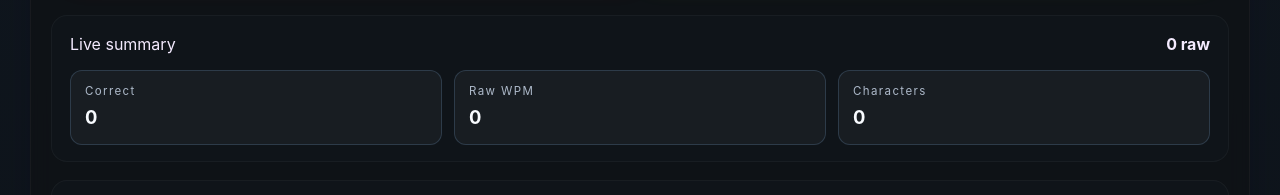
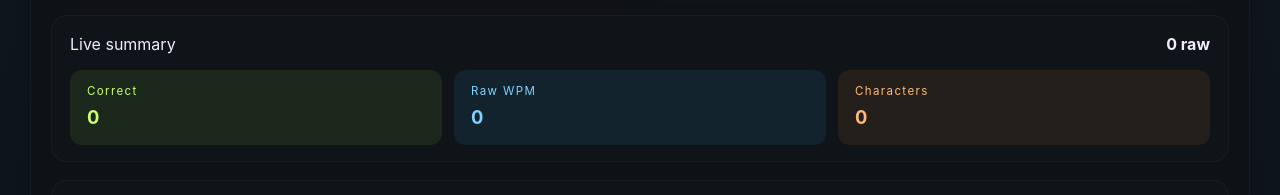
Before and after one commit to Zestojomoc/KEYBOARDTYPE, a React (Vite) app: page / in a window 1280 px wide. Shown: the part 812-1007 px from the top of the page. Built offline with nearby package versions, Linux system fonts and the light colour scheme.

Commit message:
Add color accents to live summary

```diff
--- a/src/App.css
+++ b/src/App.css
@@ -320,14 +320,40 @@
   gap: 12px;
 }
 
-.summary-grid div {
+.summary-grid .summary-metric {
   display: flex;
   flex-direction: column;
   gap: 4px;
-  background: rgba(255, 255, 255, 0.04);
-  border: 1px solid rgba(147, 197, 253, 0.18);
+  border: 1px solid transparent;
+  border-left-width: 3px;
   border-radius: 12px;
   padding: 12px 14px;
+}
+
+.summary-correct {
+  background: rgba(168, 237, 69, 0.09);
+  border-color: rgba(168, 237, 69, 0.24);
+  color: #c9ff76;
+}
+
+.summary-speed {
+  background: rgba(56, 189, 248, 0.09);
+  border-color: rgba(56, 189, 248, 0.24);
+  color: #7dd3fc;
+}
+
+.summary-characters {
+  background: rgba(251, 146, 60, 0.09);
+  border-color: rgba(251, 146, 60, 0.24);
+  color: #fdba74;
+}
+
+.summary-grid .summary-metric span {
+  color: currentColor;
+}
+
+.summary-grid .summary-metric strong {
+  color: currentColor;
 }
 
 .summary-grid span,
--- a/src/App.tsx
+++ b/src/App.tsx
@@ -417,15 +417,15 @@ function App() {
           <strong>{Math.round(rawWpm)} raw</strong>
         </div>
         <div className="summary-grid">
-          <div>
+          <div className="summary-metric summary-correct">
             <span>Correct</span>
             <strong>{correctCharacters}</strong>
           </div>
-          <div>
+          <div className="summary-metric summary-speed">
             <span>Raw WPM</span>
             <strong>{Math.round(rawWpm)}</strong>
           </div>
-          <div>
+          <div className="summary-metric summary-characters">
             <span>Characters</span>
             <strong>{totalTyped}</strong>
           </div>
```
